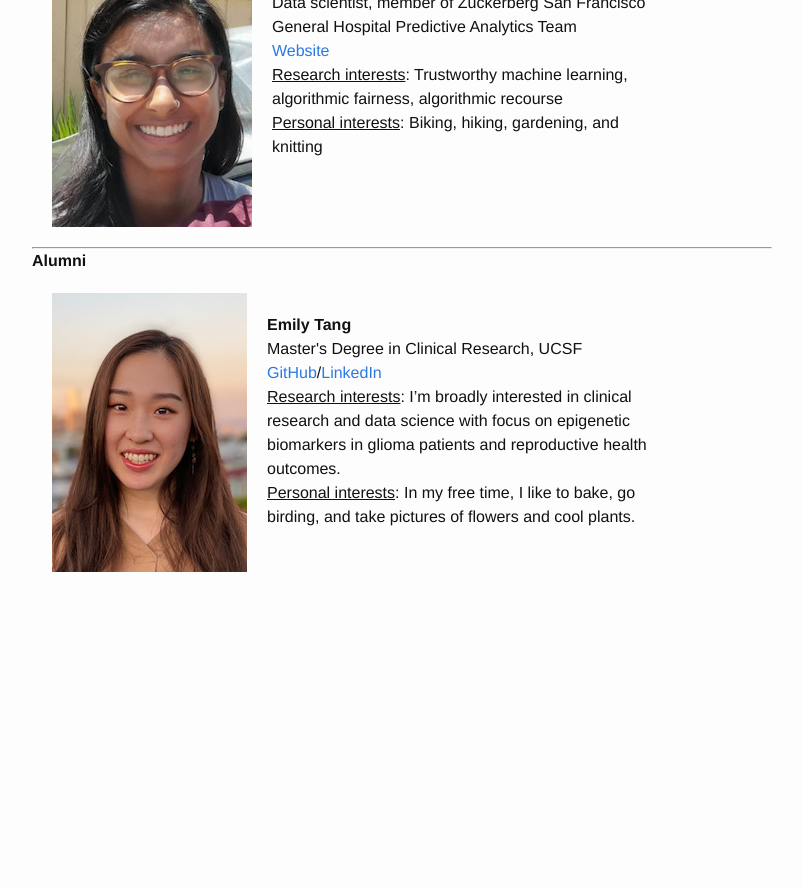
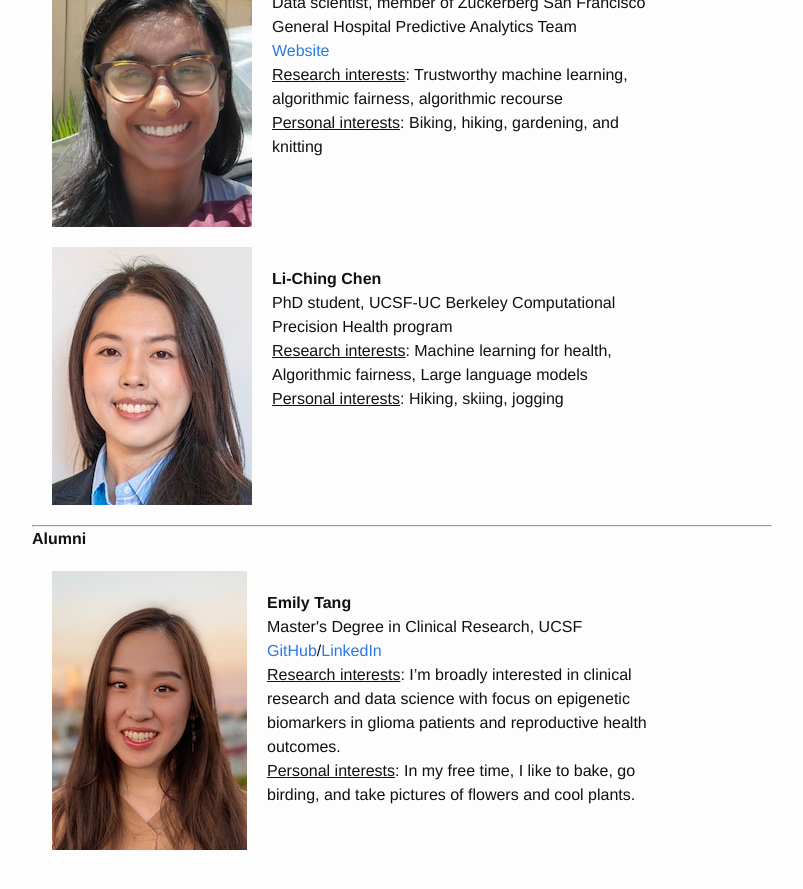
Before and after one commit to jjfeng/jjfeng.github.io, a Jekyll site: the page built from team.html, in a window 1280 px wide and 900 px high, scrolled down 751 px. Shown: the top 889 px of the window, without its empty margins (238-1041 px from the left). Built offline with Jekyll 4.4.1, drawn with Linux system fonts in a browser that asks for light colours; before the commit the page ends 1373 px from its top, so only the background shows below that.

Commit message:
update team

```diff
--- a/team.html
+++ b/team.html
@@ -55,6 +55,22 @@ Data scientist, member of Zuckerberg San Francisco General Hospital Predictive A
 </div>
 </div>
 
+<div class="container" style="display: flex; flex-wrap: wrap; margin: 20px">
+<div>
+<img src="liching.jpg">
+</div>
+<div style="margin: 20px; max-width: 400px">
+    <b>
+Li-Ching Chen
+    </b>
+<br/>
+PhD student, UCSF-UC Berkeley Computational Precision Health program
+<br/>
+<u>Research interests</u>: Machine learning for health, Algorithmic fairness, Large language models
+<br/>
+<u>Personal interests</u>: Hiking, skiing, jogging
+</div>
+</div>
 
 <hr>
 
```
Also changed, not shown: liching.jpg (added).
